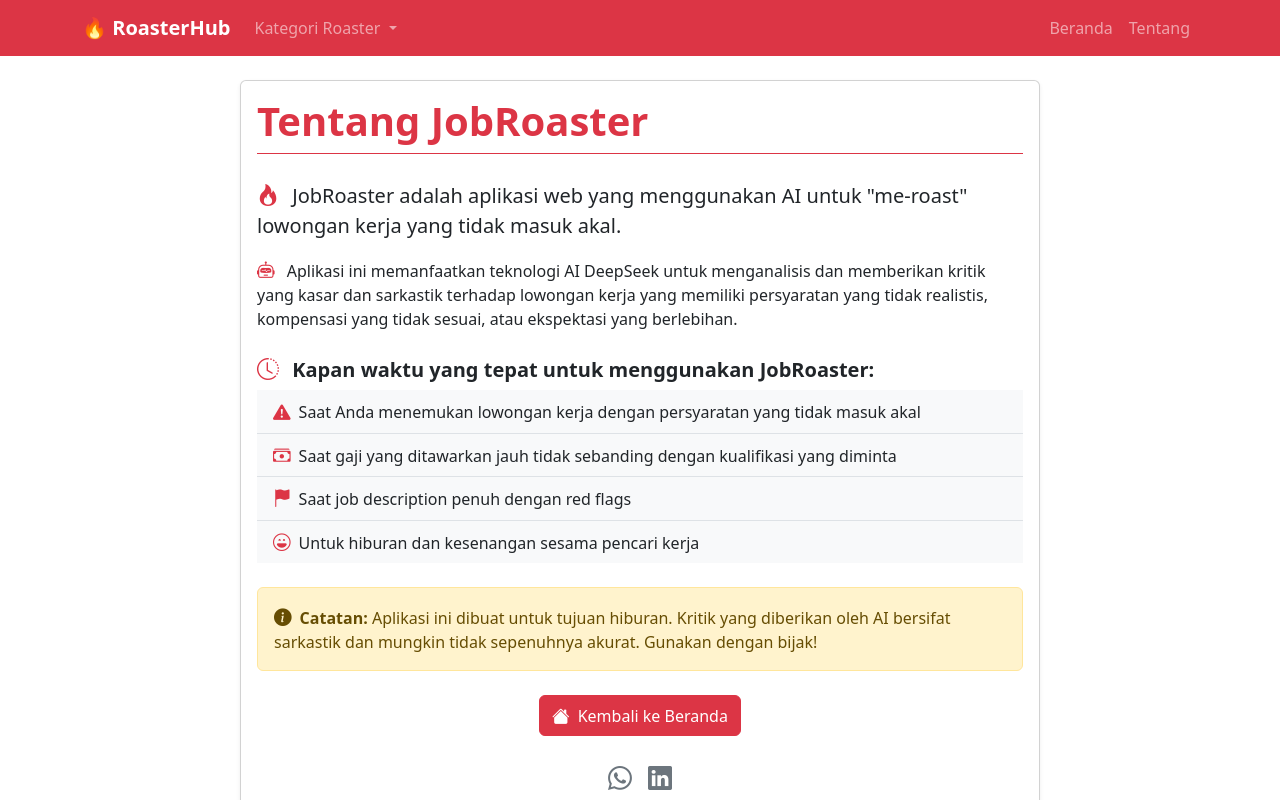
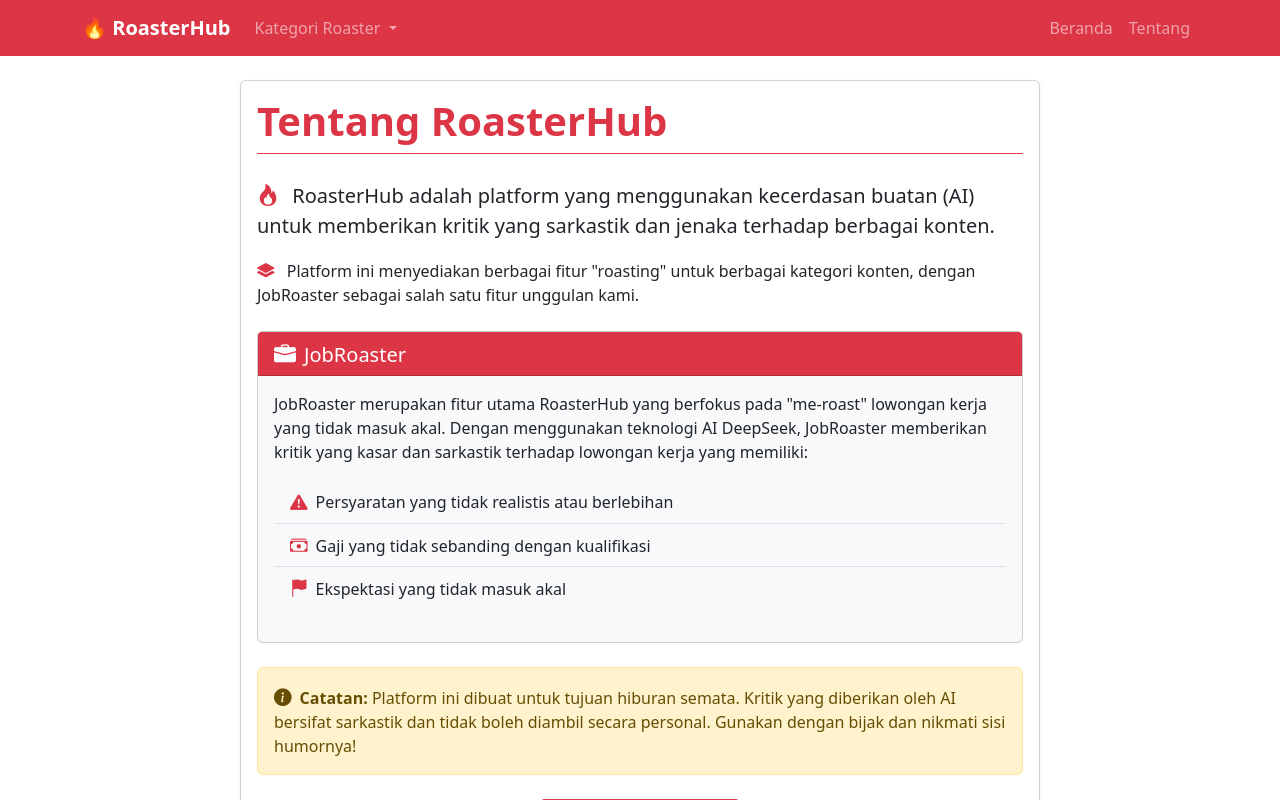
Before and after one commit to ashafizullah/JobRoaster, a Vue app: page /about in a window 1280 px wide. Shown: the top 800 px of the page. Built offline with nearby package versions, Linux system fonts and the light colour scheme; no server answers.

Commit message:
update: about view

```diff
--- a/src/App.vue
+++ b/src/App.vue
@@ -35,7 +35,7 @@
 
     <footer class="bg-dark text-white py-3">
       <div class="container text-center">
-        <p class="mb-0">&copy; {{ new Date().getFullYear() }} JobRoaster. Project ini terintegrasi dengan DeepSeek AI.</p>
+        <p class="mb-0">&copy; {{ new Date().getFullYear() }} RoasterHub.</p>
       </div>
     </footer>
   </div>
--- a/src/views/AboutView.vue
+++ b/src/views/AboutView.vue
@@ -2,37 +2,40 @@
   <div class="about">
     <div class="card shadow-sm mb-4">
       <div class="card-body">
-        <h1 class="card-title text-danger fw-bold border-bottom border-danger pb-2 mb-4">Tentang JobRoaster</h1>
+        <h1 class="card-title text-danger fw-bold border-bottom border-danger pb-2 mb-4">Tentang RoasterHub</h1>
 
         <div class="card-text">
           <p class="lead">
             <i class="bi bi-fire text-danger me-2"></i>
-            JobRoaster adalah aplikasi web yang menggunakan AI untuk "me-roast" lowongan kerja yang tidak masuk akal.
+            RoasterHub adalah platform yang menggunakan kecerdasan buatan (AI) untuk memberikan kritik yang sarkastik dan jenaka terhadap berbagai konten.
           </p>
 
           <p>
-            <i class="bi bi-robot text-danger me-2"></i>
-            Aplikasi ini memanfaatkan teknologi AI DeepSeek untuk menganalisis dan memberikan kritik yang kasar dan sarkastik
-            terhadap lowongan kerja yang memiliki persyaratan yang tidak realistis, kompensasi yang tidak sesuai, atau ekspektasi yang berlebihan.
+            <i class="bi bi-layers-fill text-danger me-2"></i>
+            Platform ini menyediakan berbagai fitur "roasting" untuk berbagai kategori konten, dengan JobRoaster sebagai salah satu fitur unggulan kami.
           </p>
 
-          <div class="mt-4">
-            <h5 class="fw-bold">
-              <i class="bi bi-clock-history text-danger me-2"></i>
-              Kapan waktu yang tepat untuk menggunakan JobRoaster:
-            </h5>
-            <ul class="list-group list-group-flush mt-2 mb-4">
-              <li class="list-group-item bg-light"><i class="bi bi-exclamation-triangle-fill text-danger me-2"></i>Saat Anda menemukan lowongan kerja dengan persyaratan yang tidak masuk akal</li>
-              <li class="list-group-item bg-light"><i class="bi bi-cash-stack text-danger me-2"></i>Saat gaji yang ditawarkan jauh tidak sebanding dengan kualifikasi yang diminta</li>
-              <li class="list-group-item bg-light"><i class="bi bi-flag-fill text-danger me-2"></i>Saat job description penuh dengan red flags</li>
-              <li class="list-group-item bg-light"><i class="bi bi-emoji-laughing text-danger me-2"></i>Untuk hiburan dan kesenangan sesama pencari kerja</li>
-            </ul>
+          <div class="card bg-light mt-4 mb-4">
+            <div class="card-header bg-danger text-white">
+              <h5 class="mb-0"><i class="bi bi-briefcase-fill me-2"></i>JobRoaster</h5>
+            </div>
+            <div class="card-body">
+              <p>
+                JobRoaster merupakan fitur utama RoasterHub yang berfokus pada "me-roast" lowongan kerja yang tidak masuk akal.
+                Dengan menggunakan teknologi AI DeepSeek, JobRoaster memberikan kritik yang kasar dan sarkastik terhadap lowongan kerja yang memiliki:
+              </p>
+              <ul class="list-group list-group-flush mt-2 mb-3">
+                <li class="list-group-item bg-light"><i class="bi bi-exclamation-triangle-fill text-danger me-2"></i>Persyaratan yang tidak realistis atau berlebihan</li>
+                <li class="list-group-item bg-light"><i class="bi bi-cash-stack text-danger me-2"></i>Gaji yang tidak sebanding dengan kualifikasi</li>
+                <li class="list-group-item bg-light"><i class="bi bi-flag-fill text-danger me-2"></i>Ekspektasi yang tidak masuk akal</li>
+              </ul>
+            </div>
           </div>
 
           <div class="alert alert-warning mt-4">
             <i class="bi bi-info-circle-fill me-2"></i>
-            <strong>Catatan:</strong> Aplikasi ini dibuat untuk tujuan hiburan. Kritik yang diberikan oleh AI bersifat sarkastik
-            dan mungkin tidak sepenuhnya akurat. Gunakan dengan bijak!
+            <strong>Catatan:</strong> Platform ini dibuat untuk tujuan hiburan semata. Kritik yang diberikan oleh AI bersifat sarkastik
+            dan tidak boleh diambil secara personal. Gunakan dengan bijak dan nikmati sisi humornya!
           </div>
         </div>
 
@@ -75,9 +78,13 @@
 }
 
 /* Add hover effect on social media icons */
-.bi-github:hover, .bi-twitter-x:hover, .bi-linkedin:hover {
+.bi-whatsapp:hover, .bi-linkedin:hover {
   color: #e74c3c !important;
   transform: scale(1.2);
   transition: all 0.3s ease;
 }
+
+.card-header {
+  border-radius: 4px 4px 0 0 !important;
+}
 </style>
```
